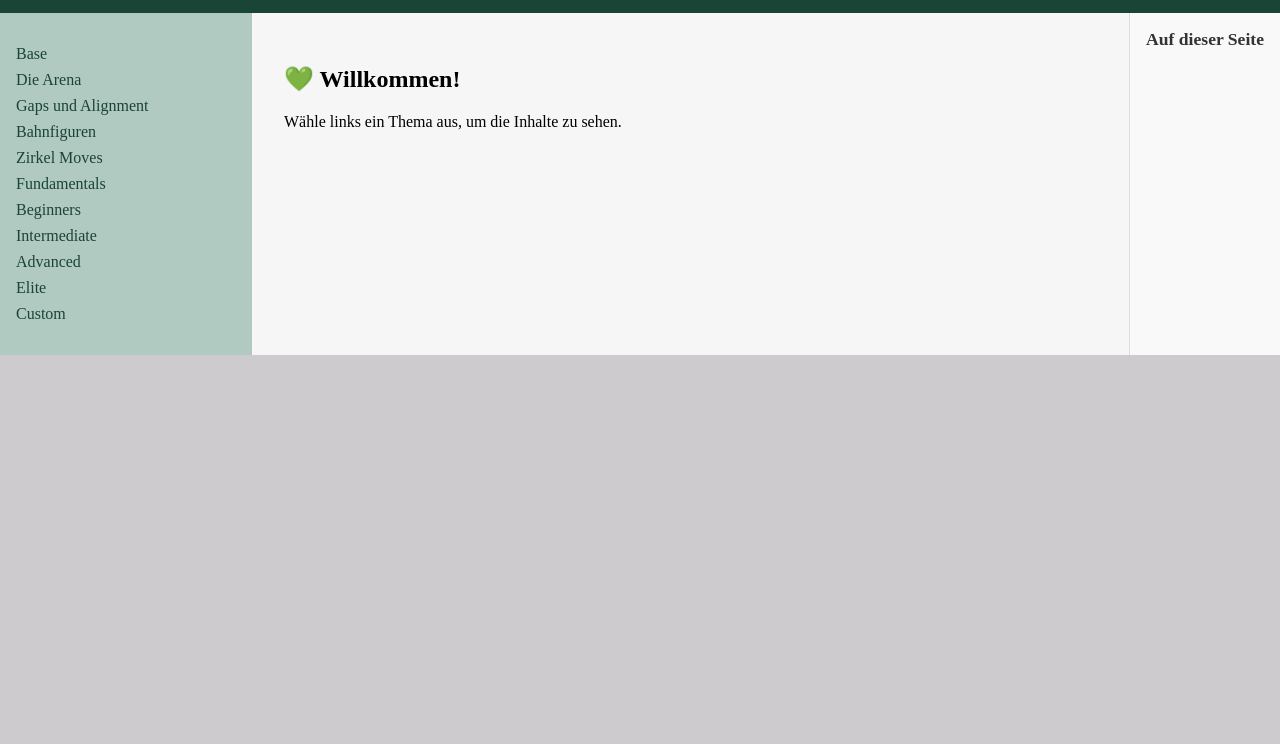
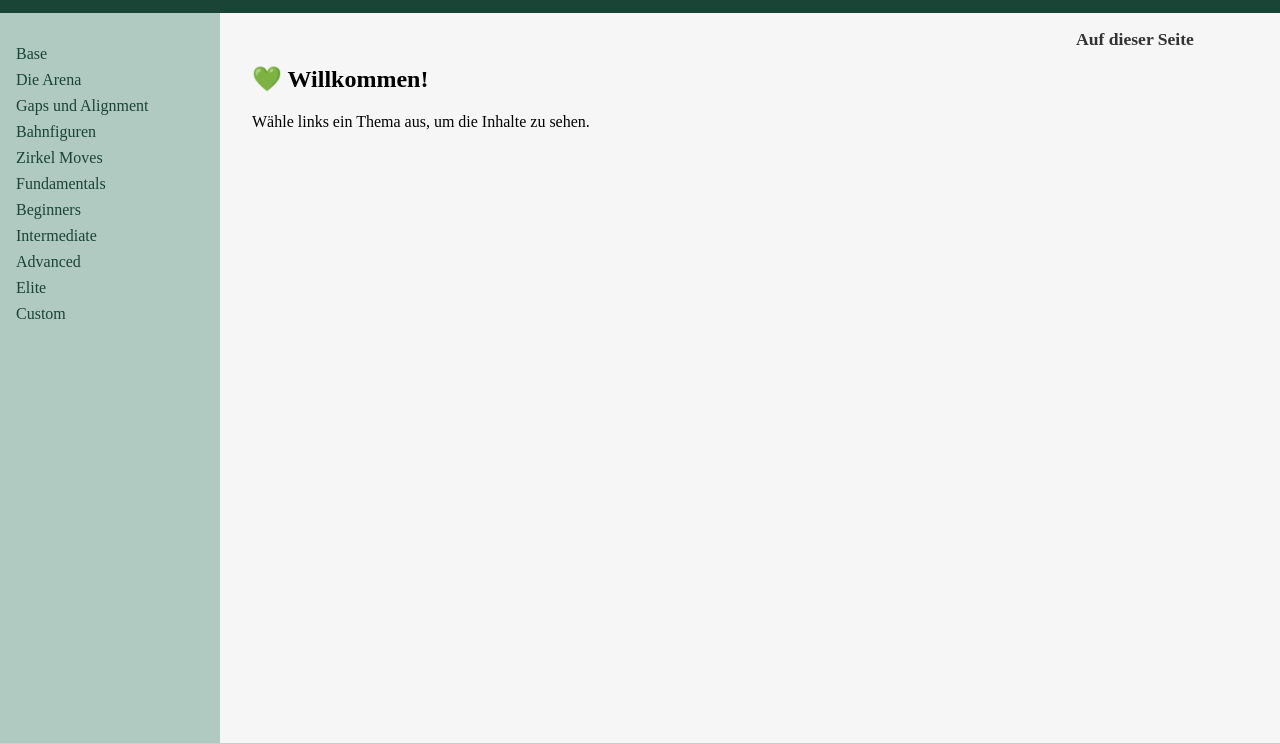
Before and after one commit to dark-cobras-family/dark-cobras-family, a plain HTML site: page index.html in a window 1280 px wide. Shown: the part 56-800 px from the top of the page. Drawn offline with nearby package versions, Linux system fonts and the light colour scheme.

Commit message:
make left and right navigation sticky

```diff
--- a/style.css
+++ b/style.css
@@ -11,6 +11,7 @@ body {
     font-weight: 400;
     margin: 0;
     background: var(--grey);
+    overflow: hidden;
 }
 
 header {
@@ -33,13 +34,23 @@ header h1 {
 }
 
 .container {
-    display: flex;
+    display: grid;
+    grid-template-columns: 220px 1fr 220px;
+    height: calc(100vh - 70px);
+}
+nav#sidebar {
+    background: var(--secondary);
 }
 
-nav#sidebar {
-    width: 220px;
-    background: var(--secondary);
+/* Seitenleisten (sticky) */
+nav#sidebar,
+aside#toc {
     padding: 1rem;
+    overflow-y: auto;
+    position: sticky;
+    top: 70px;
+    height: calc(100vh - 70px);
+    box-sizing: border-box;
 }
 
 nav#sidebar ul {
@@ -61,16 +72,14 @@ nav#sidebar a:hover {
 }
 
 main#content {
-    flex: 1;
     padding: 2rem;
     background: var(--background);
+    overflow-y: auto;
+    box-sizing: border-box;
 }
 
 aside#toc {
-    background: #f9f9f9;
-    padding: 1rem;
-    border-left: 1px solid #ddd;
-    overflow-y: auto;
+    background: var(--background)
 }
 
 #toc h3 {
@@ -90,10 +99,10 @@ aside#toc {
 }
 
 #toc-list a {
-    color: #007acc;
     text-decoration: none;
+    color: var(--primary);
 }
 
 #toc-list a:hover {
-    text-decoration: underline;
+    color: var(--accent);
 }
```
